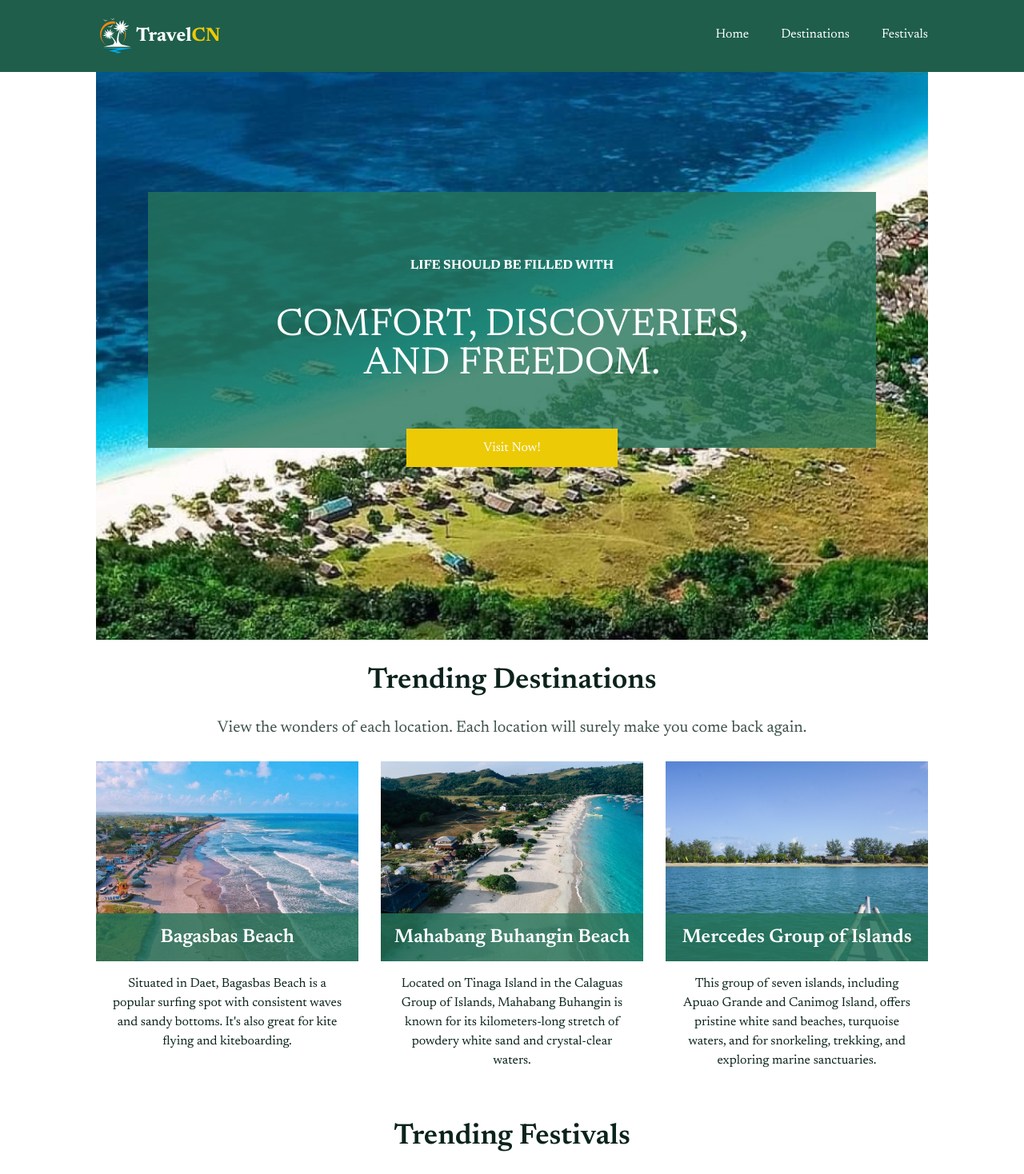
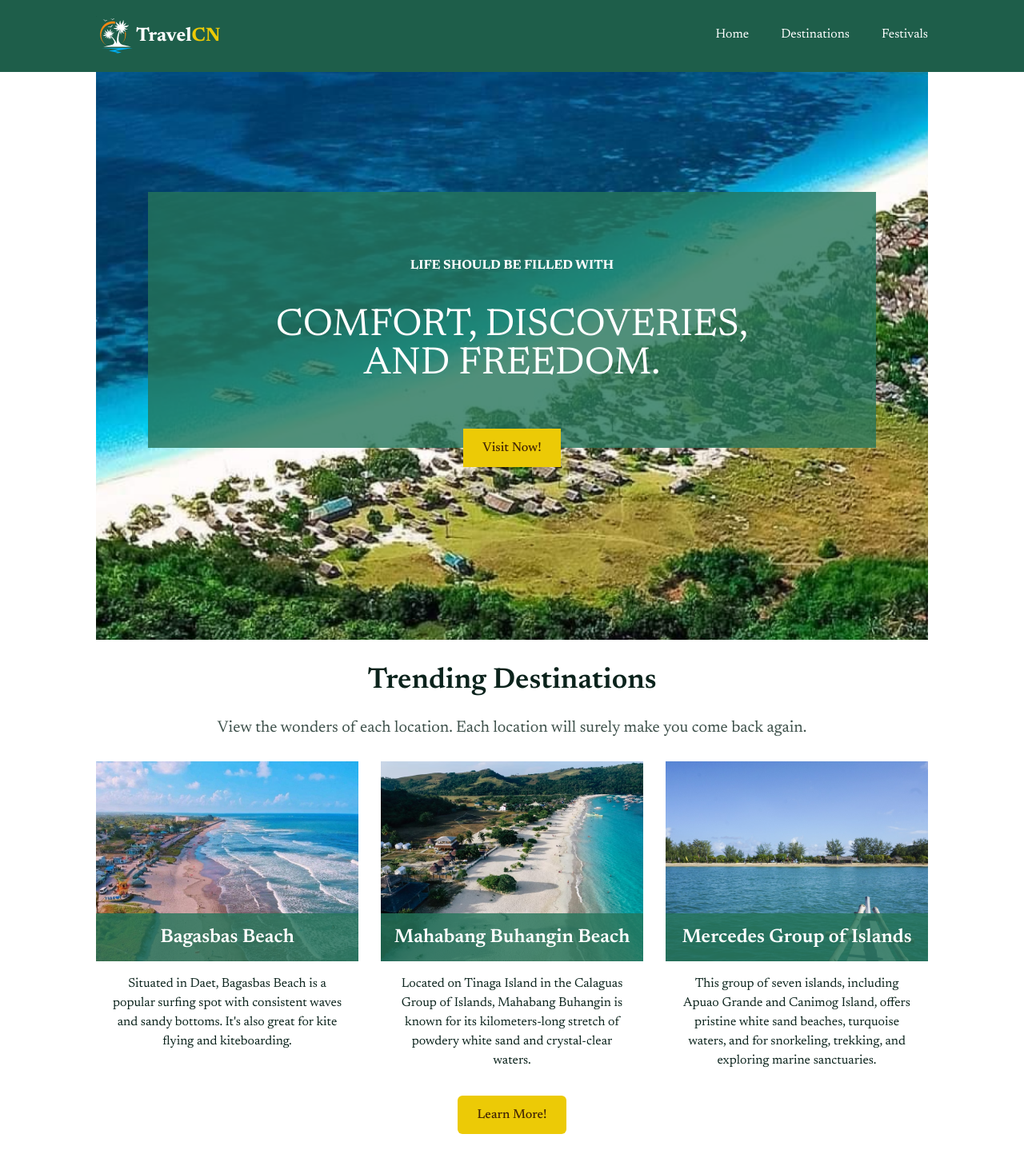
Before and after one commit to aljonard-dc/travelcn, a Next.js app: page / in a window 1280 px wide. Shown: the top 1468 px of the page at 80% size. Built offline with nearby package versions, Linux system fonts and the light colour scheme.

Commit message:
refactor button component

```diff
--- a/app/page.tsx
+++ b/app/page.tsx
@@ -10,7 +10,7 @@ export default function Home() {
     <main id="home" className='relative overflow-hidden'>
       <div className='px-mobile-margin md:px-tablet-margin lg:px-laptop-margin xl:px-desktop-margin'>
         <Header />
-        <Hero />
+        <Hero/>
         <Trends id={1}/>
         <Trends id={2}/>
       </div>
--- a/components/Trends.tsx
+++ b/components/Trends.tsx
@@ -1,9 +1,9 @@
 import React from 'react'
-import { Card, trends } from '@/lib/imports'
+import { Card, trends, Button } from '@/lib/imports'
 
 const Trends = ({id}: {id:number}) => {
   return (
-    <section className='flex justify-center items-center py-8'>
+    <section className='flex-1 justify-center items-center py-8'>
         {
             trends.filter(item => item.id === id)
             .map((item, idx) => (
@@ -23,6 +23,10 @@ const Trends = ({id}: {id:number}) => {
                 </div>
             ))
         }
+
+        <div className='flex items-center justify-center mt-6 md:mt-8'>
+            <Button title='Learn More!' href={`${id === 1 ? '/destinations' :  '/festivals'}`}/>
+        </div>
     </section>
 
   )
--- a/components/ui/Button.tsx
+++ b/components/ui/Button.tsx
@@ -1,25 +1,21 @@
 import Link from "next/link";
-import React from "react";
 import { ButtonProps } from "@/lib/props";
 
-const Button: React.FC<ButtonProps> = ({
-  title,
-  icon,
-  className = "",
-  href,
-  target = "_self",
-}) => {
-  return (
+const Button = ({ title, icon, className = "", href, target = "_self" }: ButtonProps) => (
   <Link
     href={href}
     target={target}
-      className={`flex items-center text-white bg-yellow-500 gap-2 px-4 py-1 text-base rounded-[8px] ${className}`}
+    className={`
+      flex items-center justify-center gap-2 text-yellow-950 bg-yellow-500 rounded-md
+      text-xs px-4 py-2 font-medium
+      md:text-sm md:px-5 md:py-3
+      lg:text-base lg:px-6 lg:py-3
+      ${className}
+    `}
     rel={target === "_blank" ? "noopener noreferrer" : undefined}>
-
     <span>{title}</span>
     {icon && <span>{icon}</span>}
   </Link>
 );
-};
 
 export default Button;
--- a/data/index.tsx
+++ b/data/index.tsx
@@ -16,7 +16,6 @@ export const navLinks = [
         href:"festivals/"
     },
 ]
-
 
 export const trends = [
     {
--- a/lib/imports.ts
+++ b/lib/imports.ts
@@ -13,4 +13,5 @@ export { default as Trends } from '@/components/Trends';
 export {
     navLinks,
     trends,
+    heroContents,
 } from '@/data';
```
Lines whose indentation alone changed are shown as unchanged.
